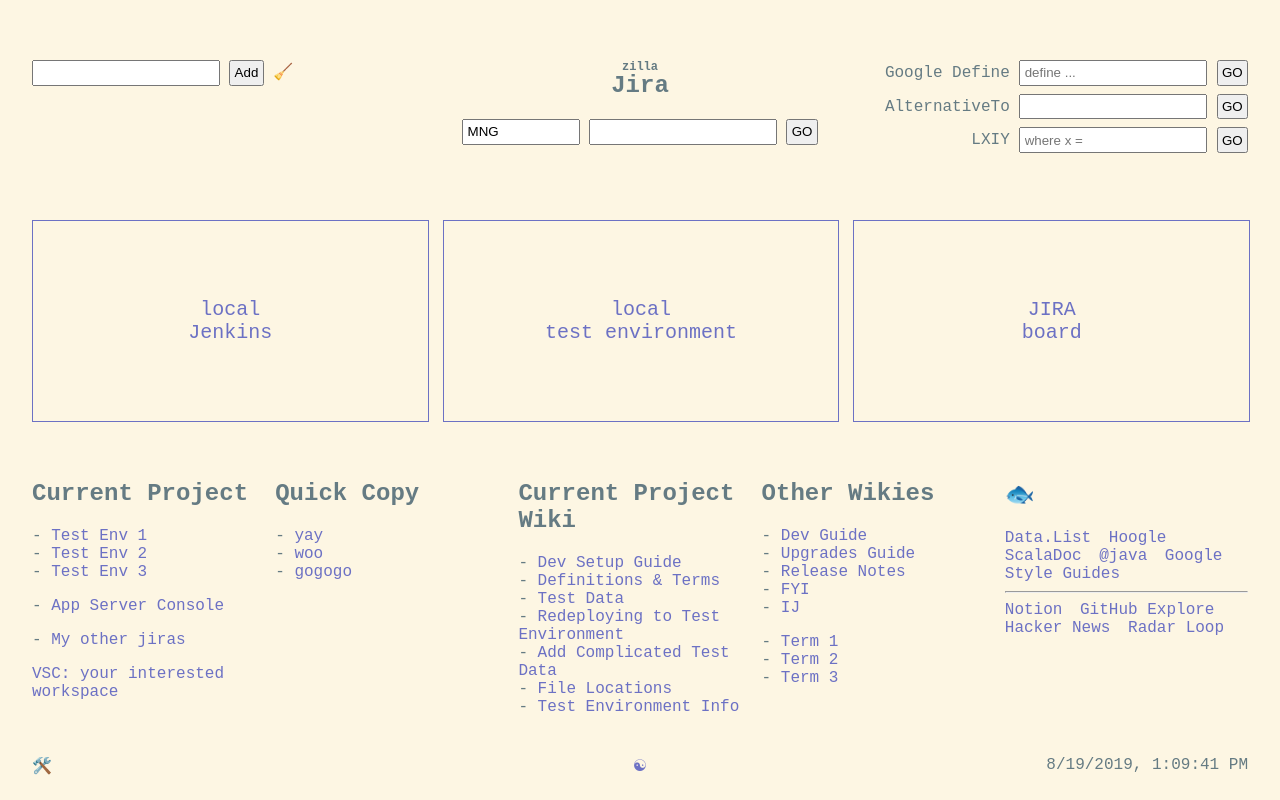
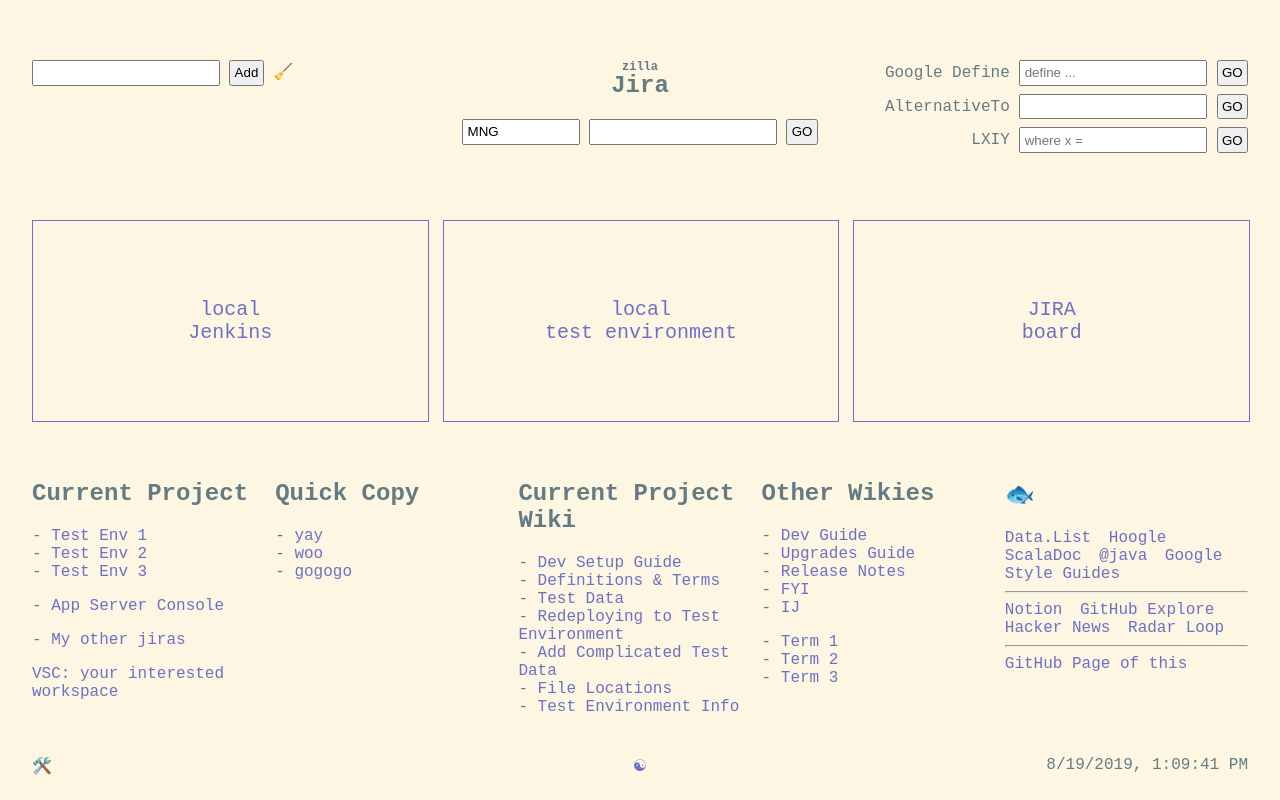
Before and after one commit to chadluo/homepage, a plain HTML site: page example.html in a window 1280 px wide. Drawn offline with Linux system fonts and the light colour scheme.

Commit message:
add links

```diff
--- a/example.html
+++ b/example.html
@@ -303,6 +303,10 @@
         <!-- <a href="ms-settings:windowsupdate">🔃</a>-->
         <a href="http://www.bom.gov.au/products/IDR714.loop.shtml">Radar Loop</a>
       </span>
+      <hr />
+      <span class="interspersed">
+        <a href="https://github.com/chadluo/homepage">GitHub Page of this</a>
+      </span>
     </div>
   </section>
 
```
Also changed, not shown: README.md.
